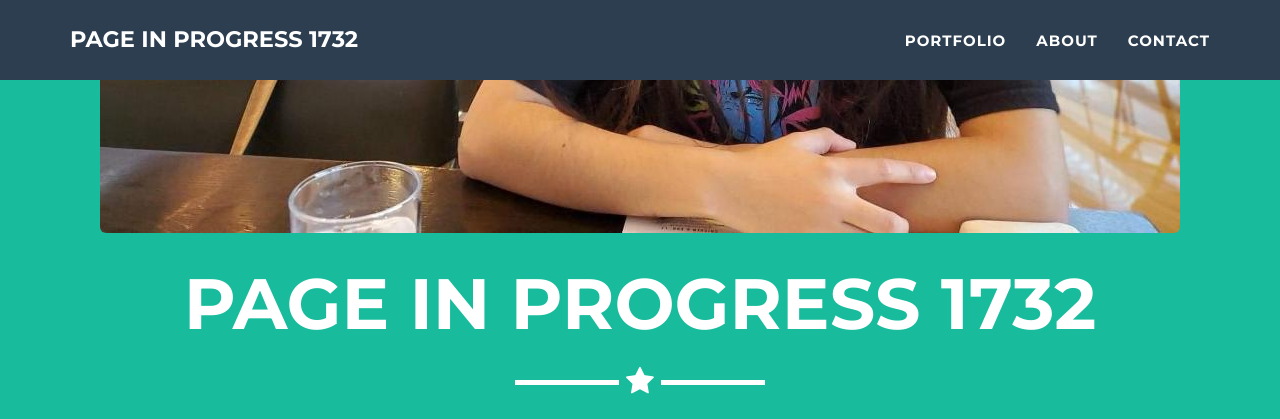
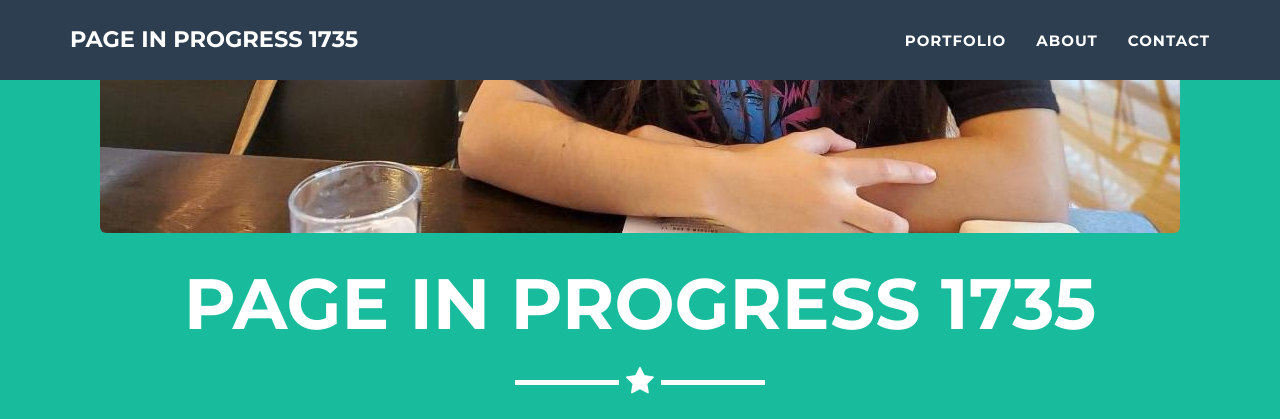
Before and after one commit to ash-chin/ash-chin.github.io, a Jekyll site: the page built from _posts/2014-07-18-project-1.markdown, in a window 1280 px wide and 900 px high, scrolled down 777 px. Shown: the top 419 px of the window. Built offline with Jekyll 4.4.1, drawn with Linux system fonts in a browser that asks for light colours.

Commit message:
Update _config.yml

```diff
--- a/_config.yml
+++ b/_config.yml
@@ -1,5 +1,5 @@
 # Site settings
-title: Page in Progress 1732
+title: Page in Progress 1735
 email: your-email@domain.com
 url: https://github.com/jeromelachaud/freelancer-theme
 description: "Write an awesome description for your new site here. You can edit this line in _config.yml. It will appear in your document head meta (for Google search results) and in your feed.xml site description."
```
